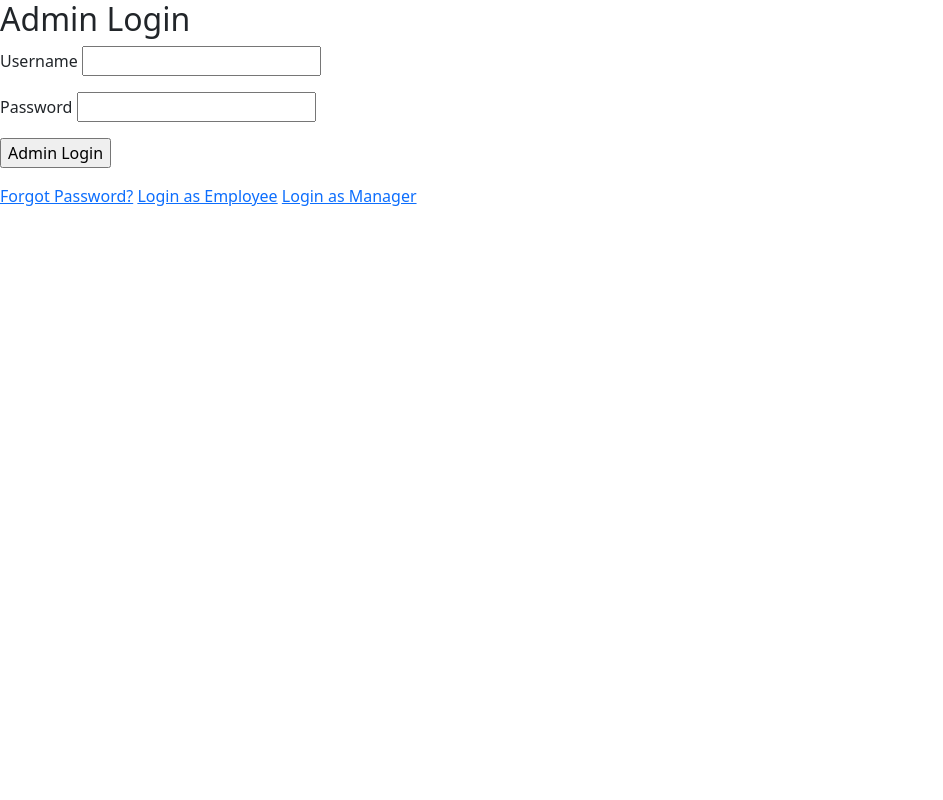
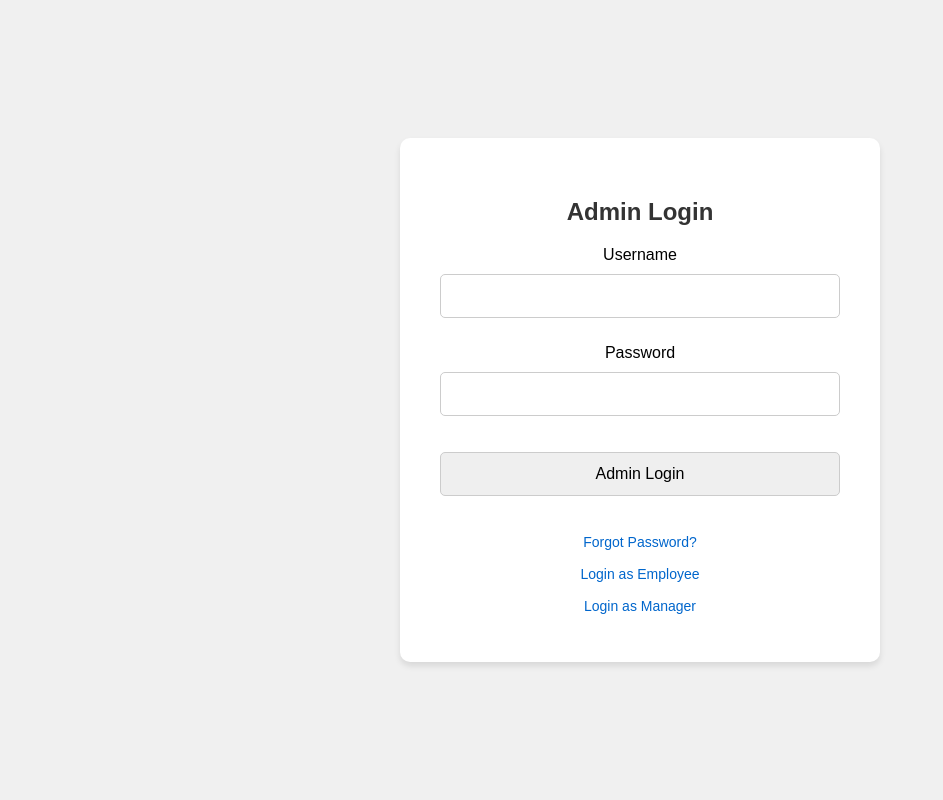
Before and after one commit to aiellom2/team-project, a Flask app: page /admin-login in a window 1280 px wide. Shown: the whole page, without its empty margins (0-943 px from the left). Run offline with Flask 3, Linux system fonts and the light colour scheme; parts of the project's set-up code (start-up, migrations or seed data) failed here and were passed over.

Commit message:
Update admin-login.html

```diff
--- a/app/templates/admin/admin-login.html
+++ b/app/templates/admin/admin-login.html
@@ -4,7 +4,82 @@
 <head>
     <title>Admin Login</title>
 
-    <link rel="stylesheet" href="/app/static/styles.css">
+    <style>
+        body {
+            font-family: Arial, sans-serif;
+            height: 100vh;
+            margin: 0;
+            display: flex;
+            justify-content: center;
+            align-items: center;
+            background-color: #f0f0f0;
+        }
+
+        .login-container {
+            width: 100%;
+            max-width: 400px;
+            padding: 40px;
+            background-color: #fff;
+            border-radius: 10px;
+            box-shadow: 0 4px 6px rgba(0, 0, 0, 0.1);
+            text-align: center;
+        }
+
+        .login-container h2 {
+            margin-bottom: 20px;
+            font-size: 24px;
+            color: #333;
+        }
+
+        input {
+            width: 100%;
+            padding: 12px;
+            margin: 10px 0;
+            border: 1px solid #ccc;
+            border-radius: 5px;
+            font-size: 16px;
+            box-sizing: border-box;
+        }
+
+        button {
+            width: 100%;
+            padding: 12px;
+            background-color: #4CAF50;
+            font-size: 16px;
+            border: none;
+            border-radius: 5px;
+            cursor: pointer;
+            transition: background-color 0.3s;
+        }
+
+        button:hover {
+            background-color: #45A049;
+        }
+
+        .links {
+            margin-top: 20px;
+            display: flex;
+            flex-direction: column;
+            align-items: center;
+        }
+
+        .links a {
+            color: #0066cc;
+            font-size: 14px;
+            text-decoration: none;
+            margin: 8px 0;
+        }
+
+        .links a:hover {
+            color: #004499;
+            text-decoration: underline;
+        }
+
+        .links a:focus {
+            outline: none;
+            text-decoration: underline;
+        }
+    </style>
 </head>
 
 <body>
```
